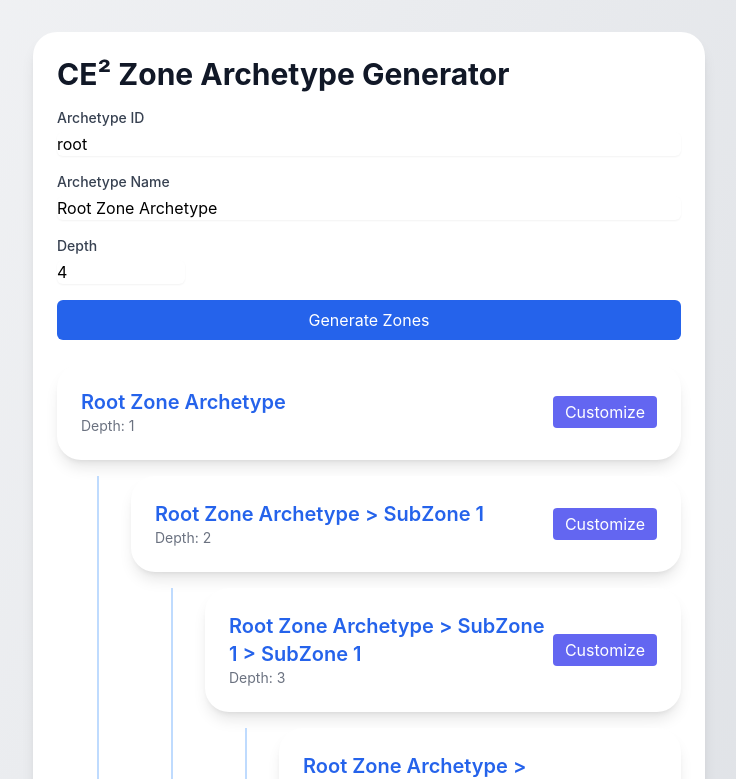
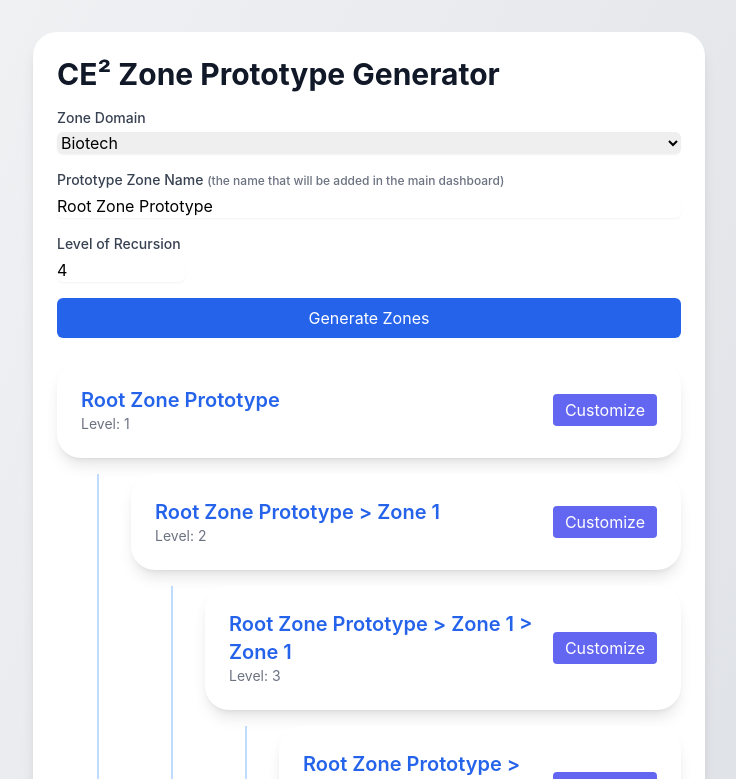
Before and after one commit to OmniChainOrg/omnimodel-dashboard, a Next.js app: page /zonedashboard in a window 1280 px wide. Shown: the top 779 px of the page, without its empty margins (271-1007 px from the left). Built offline with nearby package versions, Linux system fonts and the light colour scheme.

Commit message:
Update zonedashboard.tsx

```diff
--- a/pages/zonedashboard.tsx
+++ b/pages/zonedashboard.tsx
@@ -1,5 +1,5 @@
 // pages/zonedashboard.tsx
-import React, { useState, useEffect } from 'react';
+import React, { useState } from 'react';
 import { useZoneArchetype, Zone } from '../hooks/useZoneArchetype';
 import { motion } from 'framer-motion';
 
@@ -60,8 +60,10 @@ const ZoneNode: React.FC<{
       <div className="p-6 bg-white rounded-2xl shadow-lg">
         <div className="flex justify-between items-center">
           <div>
-            <h3 className="text-xl font-semibold text-blue-600">{zone.name}</h3>
-            <p className="text-sm text-gray-500">Depth: {zone.depth}</p>
+            <h3 className="text-xl font-semibold text-blue-600">
+              {zone.name.replace(/SubZone/g, 'Zone')}
+            </h3>
+            <p className="text-sm text-gray-500">Level: {zone.depth}</p>
           </div>
           <button
             onClick={() => setExpanded(!expanded)}
@@ -73,8 +75,8 @@ const ZoneNode: React.FC<{
         {expanded && (
           <ZoneCustomizationForm
             zone={zone}
-            settings={settings[zone.id] ? { [zone.id]: settings[zone.id] }[zone.id] : { info: '', confidentiality: 'Public' }}
-            onChange={(id, s) => onUpdate(id, s)}
+            settings={settings[zone.id] || { info: '', confidentiality: 'Public' }}
+            onChange={onUpdate}
           />
         )}
       </div>
@@ -90,14 +92,18 @@ const ZoneNode: React.FC<{
 };
 
 const ZoneDashboardPage: React.FC = () => {
-  // Form state
-  const [archetypeId, setArchetypeId] = useState('root');
-  const [archetypeName, setArchetypeName] = useState('Root Zone Archetype');
-  const [depth, setDepth] = useState(4);
-  // Custom settings per zone
+  // Form state for user input
+  const [zoneDomain, setZoneDomain] = useState('Biotech');
+  const [prototypeZoneName, setPrototypeZoneName] = useState('Root Zone Prototype');
+  const [recursionLevel, setRecursionLevel] = useState(4);
   const [zoneSettings, setZoneSettings] = useState<Record<string, ZoneSettings>>({});
 
-  const { tree, loading, error, refresh } = useZoneArchetype({ archetypeId, archetypeName, depth });
+  const { tree, loading, error, refresh } = useZoneArchetype({
+    archetypeId: zoneDomain,
+    archetypeName: prototypeZoneName,
+    depth: recursionLevel,
+  });
+
   const handleSubmit = (e: React.FormEvent) => {
     e.preventDefault();
     refresh();
@@ -110,34 +116,54 @@ const ZoneDashboardPage: React.FC = () => {
   return (
     <div className="min-h-screen bg-gradient-to-br from-gray-100 to-gray-300 p-8">
       <div className="max-w-2xl mx-auto bg-white p-6 rounded-2xl shadow-lg">
-        <h1 className="text-3xl font-bold text-gray-900 mb-4">CE² Zone Archetype Generator</h1>
+        <h1 className="text-3xl font-bold text-gray-900 mb-4">
+          CE² Zone Prototype Generator
+        </h1>
         <form onSubmit={handleSubmit} className="space-y-4 mb-6">
           <div>
-            <label className="block text-sm font-medium text-gray-700">Archetype ID</label>
+            <label className="block text-sm font-medium text-gray-700">Zone Domain</label>
+            <select
+              value={zoneDomain}
+              onChange={e => setZoneDomain(e.target.value)}
+              className="mt-1 block w-full border-gray-300 rounded-md shadow-sm focus:ring-blue-500 focus:border-blue-500"
+            >
+              <option>Biotech</option>
+              <option>MedTech</option>
+              <option>Pharma Formulation</option>
+              <option>Clinical Trials</option>
+              <option>RegOps</option>
+              <option>DeSci</option>
+              <option>DeTrade</option>
+              <option>DeInvest</option>
+              <option>Nonprofit</option>
+              <option>Philanthropy</option>
+              <option>Humanitarian</option>
+              <option>AI ethics</option>
+              <option>dApps DevOps</option>
+              <option>Investment</option>
+              <option>Granting</option>
+              <option>Other</option>
+            </select>
+          </div>
+          <div>
+            <label className="block text-sm font-medium text-gray-700">
+              Prototype Zone Name <span className="text-xs text-gray-500">(the name that will be added in the main dashboard)</span>
+            </label>
             <input
               type="text"
-              value={archetypeId}
-              onChange={e => setArchetypeId(e.target.value)}
+              value={prototypeZoneName}
+              onChange={e => setPrototypeZoneName(e.target.value)}
               className="mt-1 block w-full border-gray-300 rounded-md shadow-sm focus:ring-blue-500 focus:border-blue-500"
             />
           </div>
           <div>
-            <label className="block text-sm font-medium text-gray-700">Archetype Name</label>
-            <input
-              type="text"
-              value={archetypeName}
-              onChange={e => setArchetypeName(e.target.value)}
-              className="mt-1 block w-full border-gray-300 rounded-md shadow-sm focus:ring-blue-500 focus:border-blue-500"
-            />
-          </div>
-          <div>
-            <label className="block text-sm font-medium text-gray-700">Depth</label>
+            <label className="block text-sm font-medium text-gray-700">Level of Recursion</label>
             <input
               type="number"
               min={1}
               max={6}
-              value={depth}
-              onChange={e => setDepth(Number(e.target.value))}
+              value={recursionLevel}
+              onChange={e => setRecursionLevel(Number(e.target.value))}
               className="mt-1 block w-32 border-gray-300 rounded-md shadow-sm focus:ring-blue-500 focus:border-blue-500"
             />
           </div>
```
